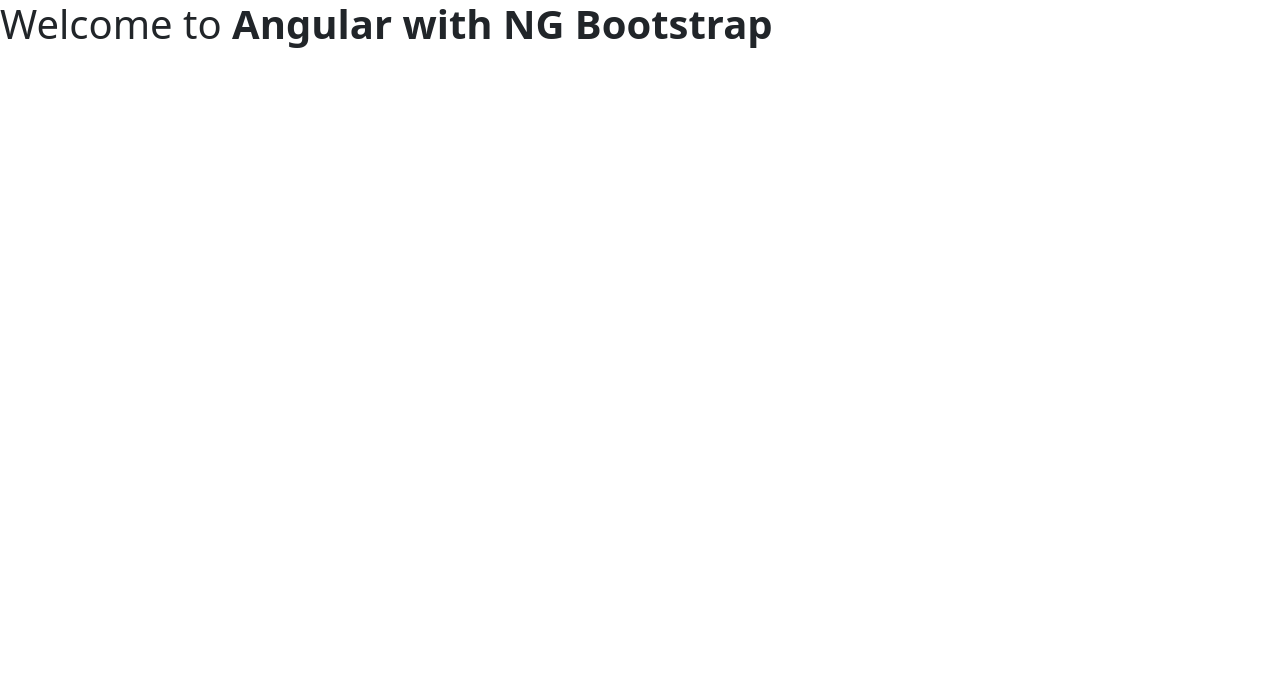
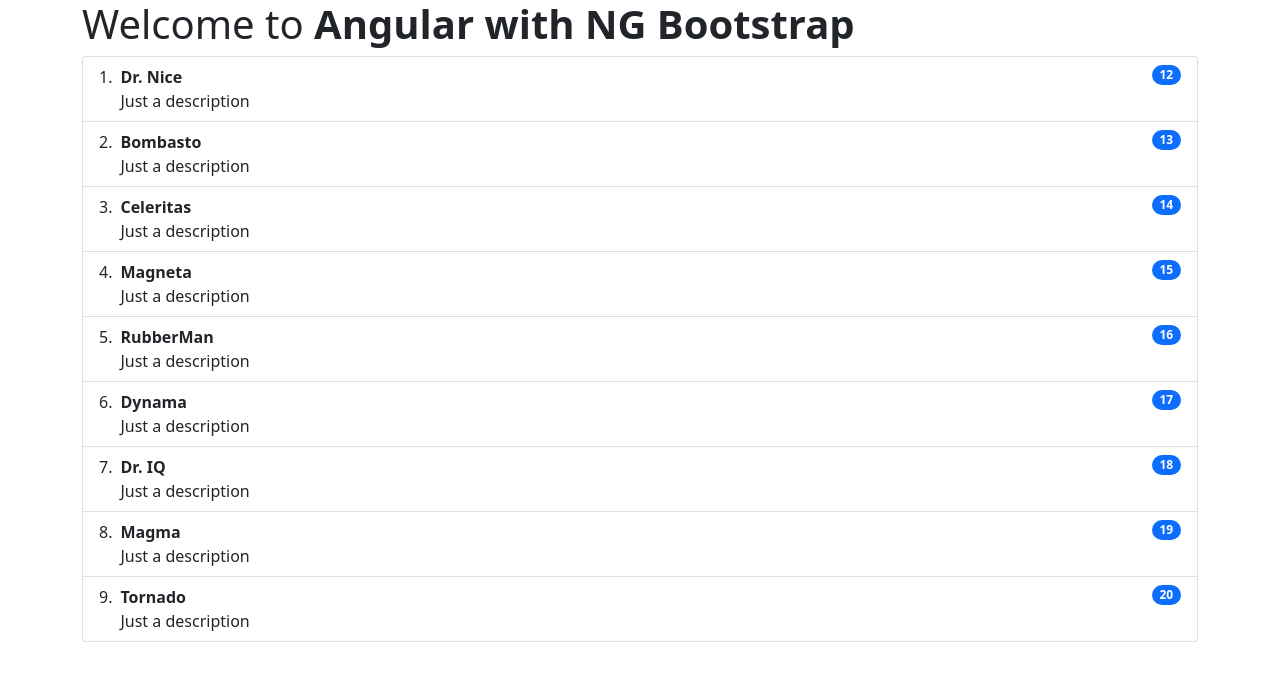
Before and after one commit to aryaindratanaya/Angular-with-NG-Bootstrap, an Angular app: page /heroes in a window 1280 px wide. Before the commit this address led to /. Shown: the top 678 px of the page. Built offline with nearby package versions, Linux system fonts and the light colour scheme.

Commit message:
Create a dedicated page to display a list of heroes

```diff
--- a/src/app/app-routing.module.ts
+++ b/src/app/app-routing.module.ts
@@ -1,7 +1,9 @@
 import { NgModule } from '@angular/core';
 import { RouterModule, Routes } from '@angular/router';
 
-const routes: Routes = [];
+import { HeroesComponent } from './heroes/heroes.component';
+
+const routes: Routes = [{ path: 'heroes', component: HeroesComponent }];
 
 @NgModule({
   imports: [RouterModule.forRoot(routes)],
--- a/src/app/app.component.html
+++ b/src/app/app.component.html
@@ -1 +1,5 @@
-<h1>Welcome to <strong>Angular with NG Bootstrap</strong></h1>
+<div class="container">
+  <h1>Welcome to <strong>Angular with NG Bootstrap</strong></h1>
+
+  <router-outlet></router-outlet>
+</div>
--- a/src/app/app.module.ts
+++ b/src/app/app.module.ts
@@ -4,9 +4,10 @@
 import { AppRoutingModule } from './app-routing.module';
 import { AppComponent } from './app.component';
 import { NgbModule } from '@ng-bootstrap/ng-bootstrap';
+import { HeroesComponent } from './heroes/heroes.component';
 
 @NgModule({
-  declarations: [AppComponent],
+  declarations: [AppComponent, HeroesComponent],
   imports: [BrowserModule, AppRoutingModule, NgbModule],
   providers: [],
   bootstrap: [AppComponent],
--- /dev/null
+++ b/src/app/heroes/heroes.component.html
@@ -0,0 +1,12 @@
+<ol class="list-group list-group-numbered">
+  <li
+    *ngFor="let hero of heroes"
+    class="list-group-item d-flex justify-content-between align-items-start"
+  >
+    <div class="ms-2 me-auto">
+      <div class="fw-bold">{{ hero.name }}</div>
+      Just a description
+    </div>
+    <span class="badge bg-primary rounded-pill">{{ hero.id }}</span>
+  </li>
+</ol>
--- /dev/null
+++ b/src/app/heroes/heroes.component.ts
@@ -0,0 +1,26 @@
+import { Component, OnInit } from '@angular/core';
+
+import { Hero } from '../models/hero';
+
+@Component({
+  selector: 'app-heroes',
+  templateUrl: './heroes.component.html',
+  styleUrls: ['./heroes.component.scss'],
+})
+export class HeroesComponent implements OnInit {
+  heroes: Hero[] = [
+    { id: 12, name: 'Dr. Nice' },
+    { id: 13, name: 'Bombasto' },
+    { id: 14, name: 'Celeritas' },
+    { id: 15, name: 'Magneta' },
+    { id: 16, name: 'RubberMan' },
+    { id: 17, name: 'Dynama' },
+    { id: 18, name: 'Dr. IQ' },
+    { id: 19, name: 'Magma' },
+    { id: 20, name: 'Tornado' },
+  ];
+
+  constructor() {}
+
+  ngOnInit(): void {}
+}
--- /dev/null
+++ b/src/app/models/hero.ts
@@ -0,0 +1,4 @@
+export interface Hero {
+  id: number;
+  name: string;
+}
```
Also changed, not shown: src/app/heroes/heroes.component.scss (added).
